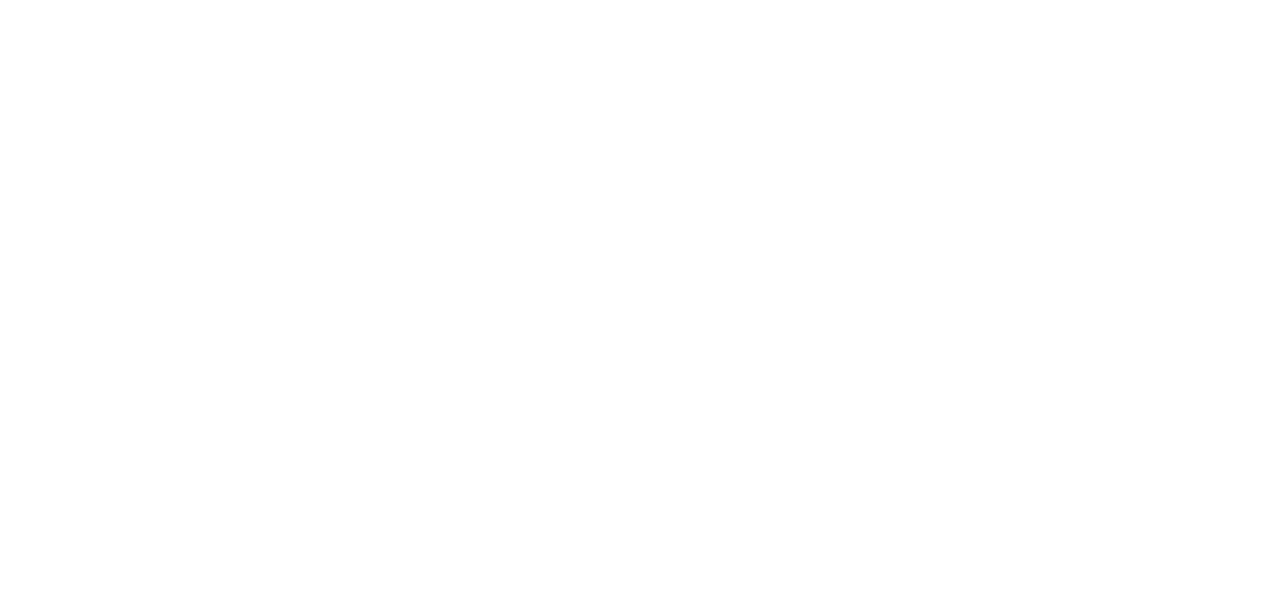
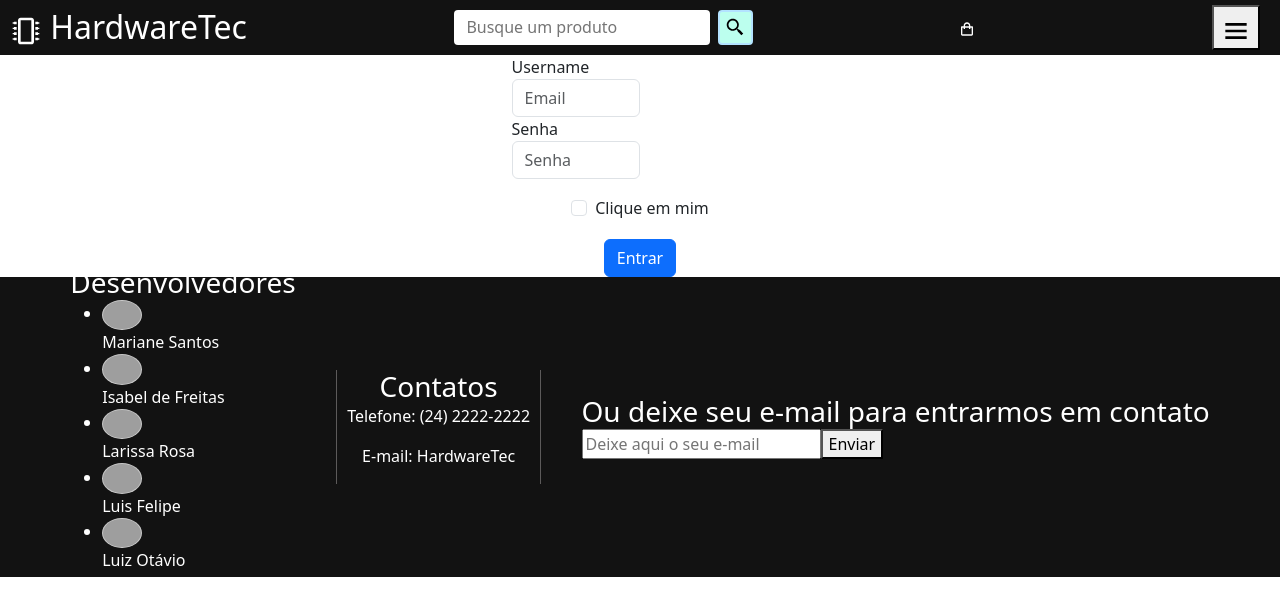
Before and after one commit to isabeldefreitas/TrabalhoGP1-Projeto-em-React, a React (Vite) app: page /login in a window 1280 px wide. Before the commit this address had no page. Shown: the top 616 px of the page. Built offline with nearby package versions, Linux system fonts and the light colour scheme; grey boxes are pictures that could not be loaded.

Commit message:
página de login

```diff
--- /dev/null
+++ b/src/pages/Login/index.jsx
@@ -0,0 +1,33 @@
+import { Navbar } from "../../common/components/Header";
+import { Footer } from "../../common/components/Footer";
+import { Button, FormGroup, Form, Input, Label, CheckBox } from "./style";
+
+export function Login() {
+  return (
+    <>
+    <Navbar/>
+      <Form>
+      <div className="form-row">
+        <FormGroup className="form-group col-md-6">
+          <Label htmlFor="inputEmail4">Username</Label>
+          <Input type="email" className="form-control" id="inputEmail4" placeholder="Email" />
+        </FormGroup>
+        <FormGroup className="form-group col-md-6">
+          <Label htmlFor="inputPassword4">Senha</Label>
+          <Input type="password" className="form-control" id="inputPassword4" placeholder="Senha" />
+        </FormGroup>
+      </div>
+      <FormGroup className="form-group">
+        <div className="form-check">
+          <CheckBox className="form-check-input" type="checkbox" id="gridCheck" />
+          <Label className="form-check-label" htmlFor="gridCheck">
+            Clique em mim
+          </Label>
+        </div>
+      </FormGroup>
+      <Button type="submit" className="btn btn-primary">Entrar</Button>
+    </Form>
+    <Footer/>
+    </>
+  );
+}
--- /dev/null
+++ b/src/pages/Login/style.js
@@ -0,0 +1,34 @@
+import styled from 'styled-components';
+
+export const Form = styled.form`
+  // Estilos para o formulário
+  display: flex;
+  align-items: center;
+  flex-direction: column;
+  gap: 17px;
+
+`;
+
+export const FormGroup = styled.div`
+  // Estilos para o grupo de formulário
+`;
+
+export const Label = styled.label`
+  // Estilos para as etiquetas
+`;
+
+export const Input = styled.input`
+  // Estilos para os campos de entrada
+`;
+
+export const Select = styled.select`
+  // Estilos para o seletor
+`;
+
+export const CheckBox = styled.input`
+  // Estilos para a caixa de seleção
+`;
+
+export const Button = styled.button`
+  // Estilos para o botão
+`;
--- a/src/pages/LoginCliente/index.jsx
+++ /dev/null
@@ -1,5 +0,0 @@
-export function LoginCliente() {
-    return (
-        <h1>Login Page</h1>
-    )
-}
--- a/src/routes/AllRoutes.jsx
+++ b/src/routes/AllRoutes.jsx
@@ -1,7 +1,7 @@
 import { BrowserRouter, Routes, Route } from "react-router-dom";
 import { Home } from "../pages/Home";
 import { Bag } from "../pages/Bag";
-//import { AddProduct } from "../pages/AddProduct";
+import { Login } from "../pages/Login";
 
 
 
@@ -12,9 +12,8 @@
       <Routes>
         <Route Component={Home} path="/" />
         <Route Component={Bag} path="/bag" />
-        {/* //<Route Component={AddProduct} path="/teste" /> */}
-        {/*<Route Component={LoginCliente} path="/loginCliente" />
-        <Route Component={AddProduct} path="/create" />*/}
+        <Route Component={Login} path="/login" />
+
       </Routes>
     </BrowserRouter>
   );
```
